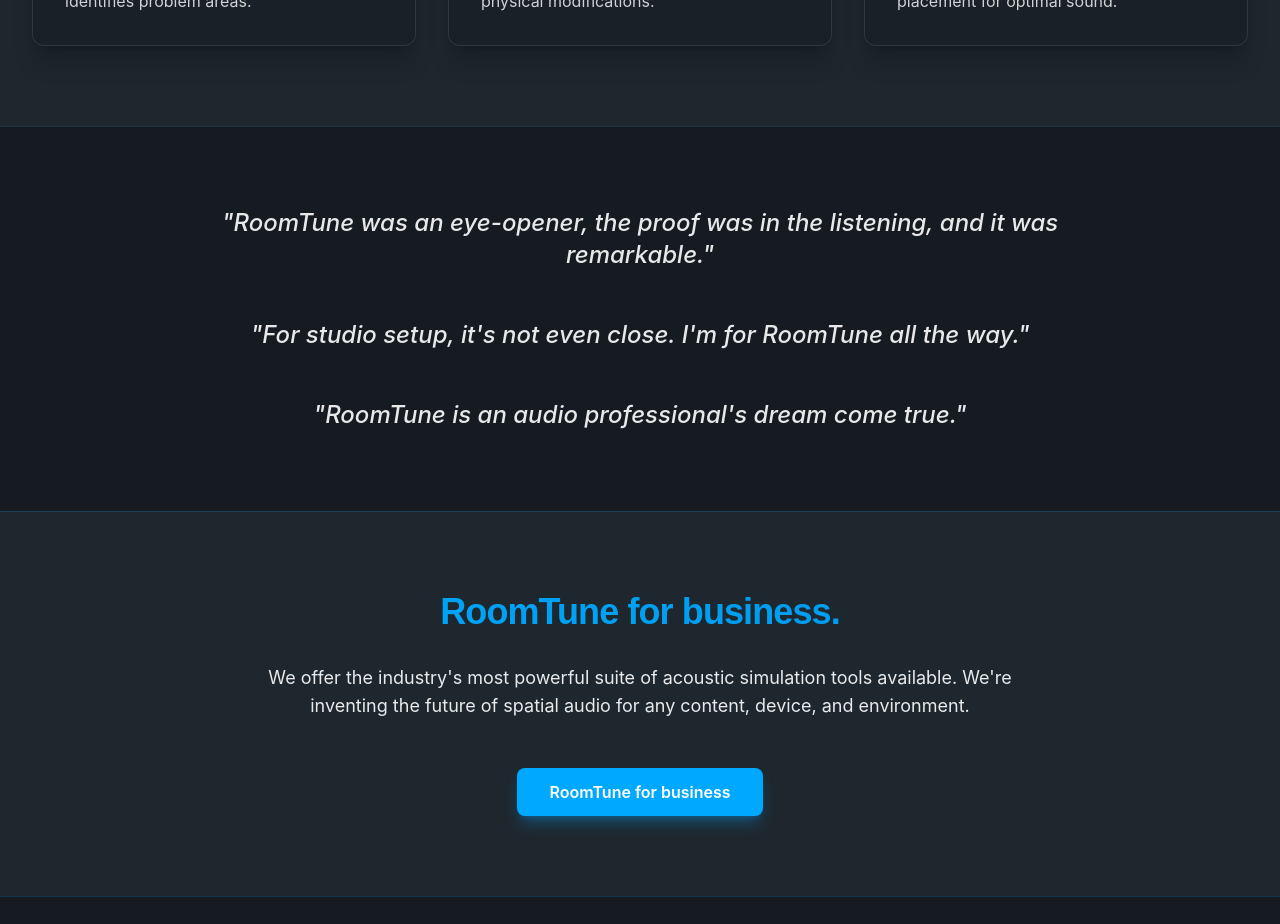
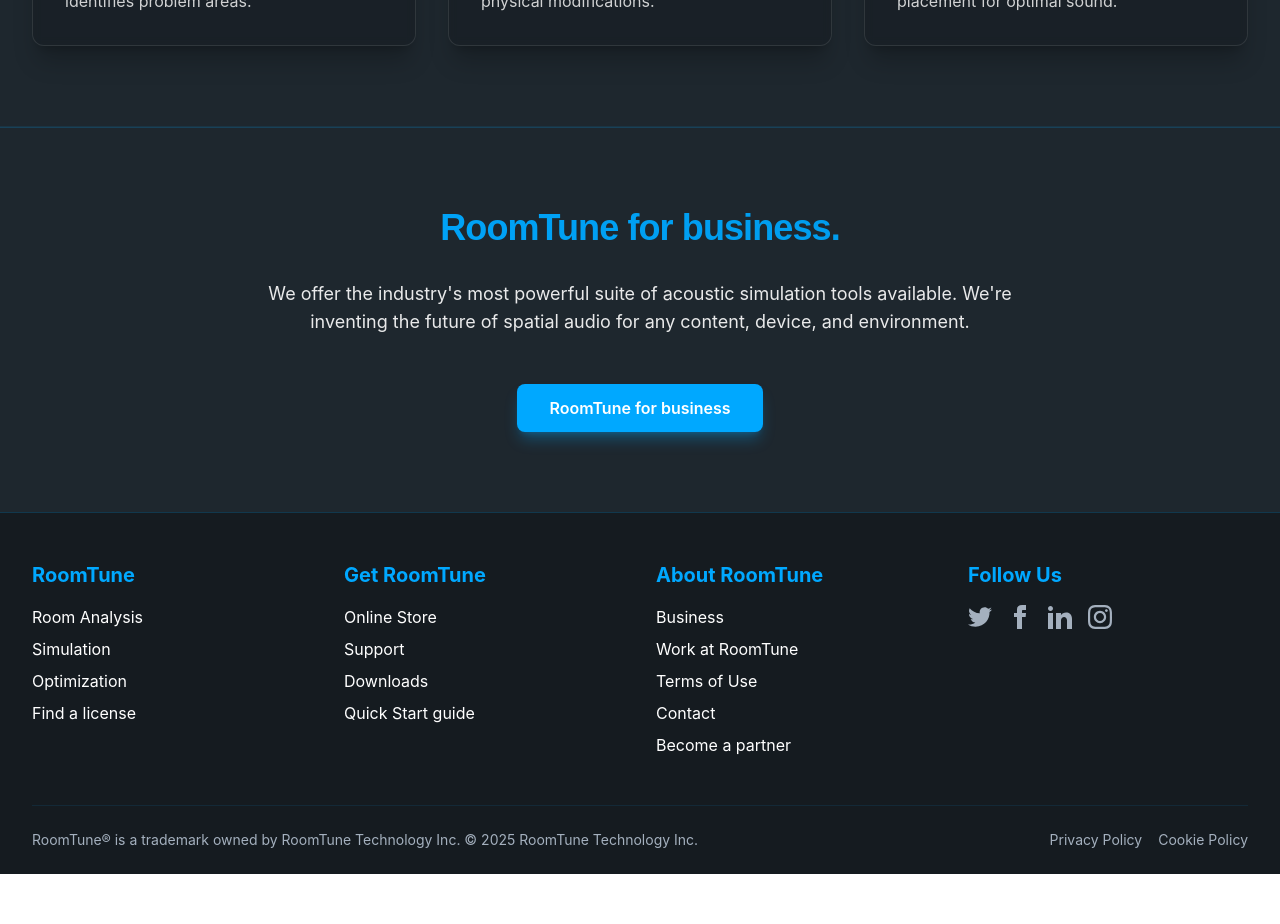
Before and after one commit to roomtune/roomtune.github.io, a Next.js app: page / in a window 1280 px wide. Shown: the part 2040-2964 px from the top of the page. After the commit the page ends 2914 px from the top, so only its background shows below. Built offline with nearby package versions, Linux system fonts and the light colour scheme.

Commit message:
removed block quotes until we start getting reviews

```diff
--- a/app/page.tsx
+++ b/app/page.tsx
@@ -138,25 +138,6 @@
         </div>
       </section>
 
-      {/* Testimonials Section */}
-      <section className="py-20 bg-darker">
-        <div className="container-wide">
-          <div className="flex flex-col items-center">
-            <div className="max-w-4xl mx-auto text-center space-y-12">
-              <blockquote className="text-2xl font-medium italic text-white/90">
-                "RoomTune was an eye-opener, the proof was in the listening, and it was remarkable."
-              </blockquote>
-              <blockquote className="text-2xl font-medium italic text-white/90">
-                "For studio setup, it's not even close. I'm for RoomTune all the way."
-              </blockquote>
-              <blockquote className="text-2xl font-medium italic text-white/90">
-                "RoomTune is an audio professional's dream come true."
-              </blockquote>
-            </div>
-          </div>
-        </div>
-      </section>
-
       {/* Business Section */}
       <section className="py-20 bg-dark border-t border-primary/20">
         <div className="container-wide">
```
